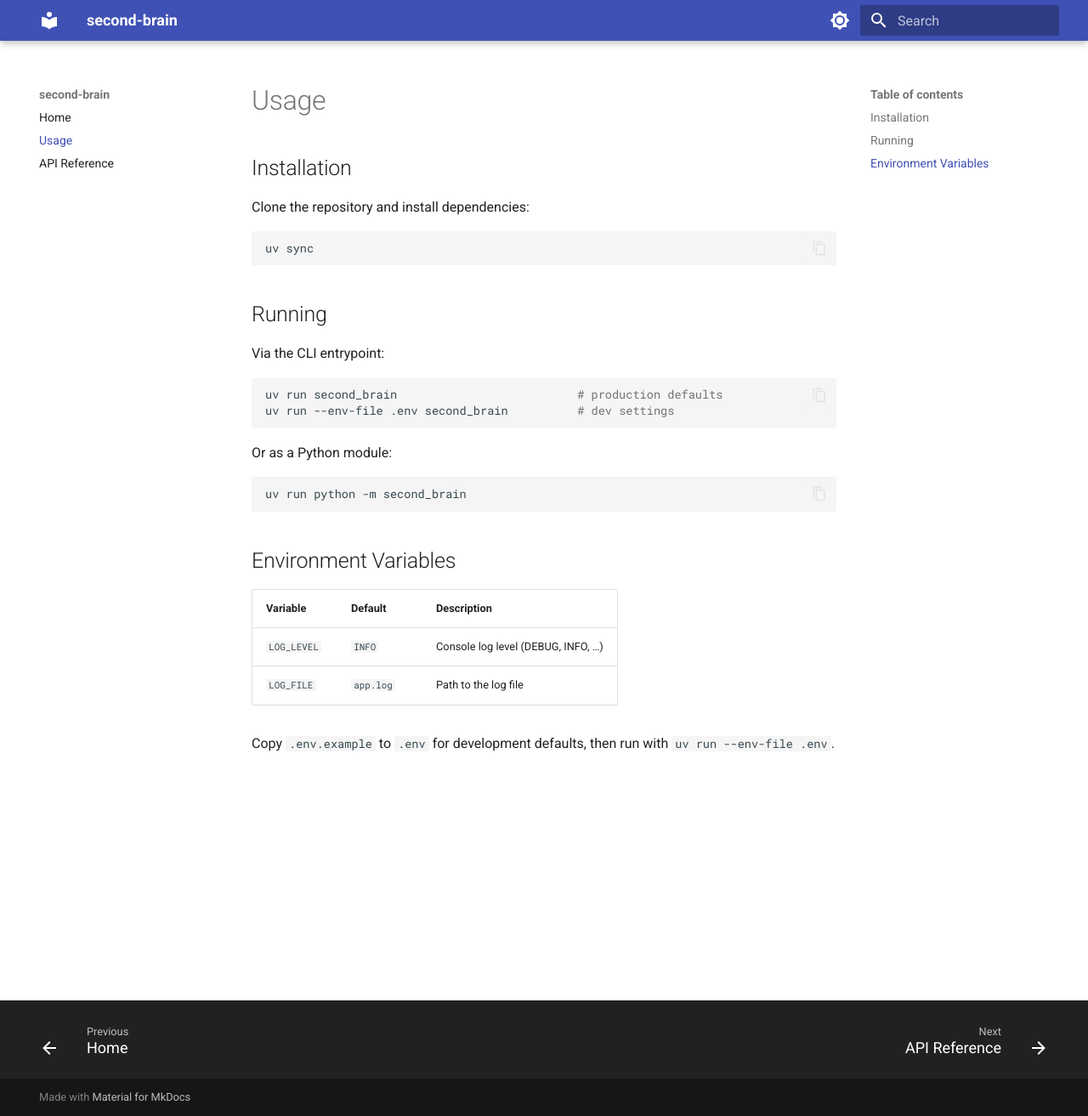
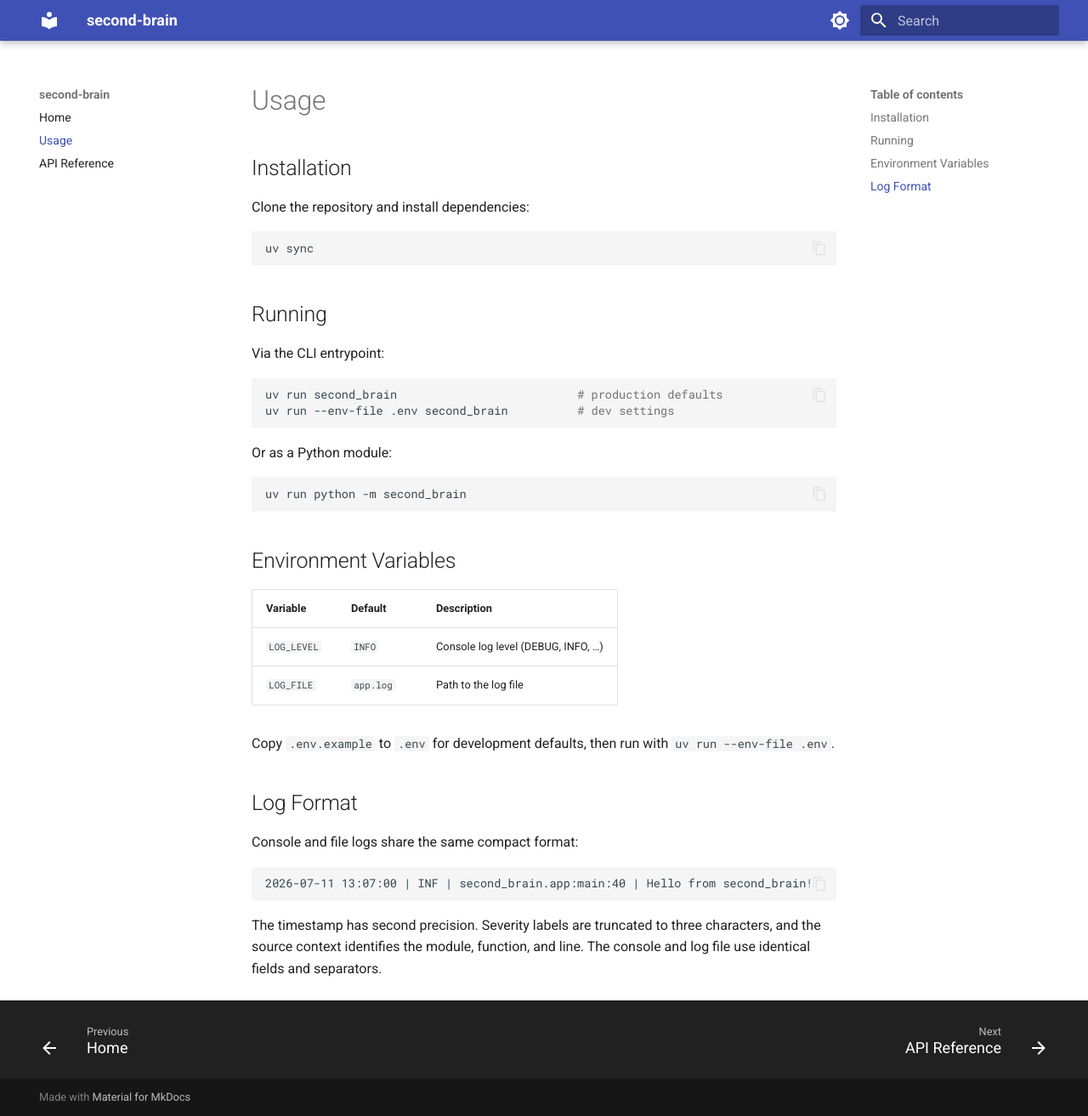
Before and after one commit to aidanLonsky/cx-secondbrain, an MkDocs documentation site: the page built from docs/usage.md, in a window 1280 px wide and 1313 px high. Shown: the whole window at 85% size. Built offline with MkDocs 1.6.1 and Material for MkDocs 9.7.7, drawn with Linux system fonts in a browser that asks for light colours.

Commit message:
Add compact log formatting

````diff
--- a/docs/usage.md
+++ b/docs/usage.md
@@ -31,3 +31,15 @@ uv run python -m second_brain
 | `LOG_FILE`  | `app.log`  | Path to the log file                 |
 
 Copy `.env.example` to `.env` for development defaults, then run with `uv run --env-file .env`.
+
+## Log Format
+
+Console and file logs share the same compact format:
+
+```text
+2026-07-11 13:07:00 | INF | second_brain.app:main:40 | Hello from second_brain!
+```
+
+The timestamp has second precision. Severity labels are truncated to three
+characters, and the source context identifies the module, function, and line.
+The console and log file use identical fields and separators.
````
Also changed, not shown: README.md (+12 -0 lines), 2 other files.
